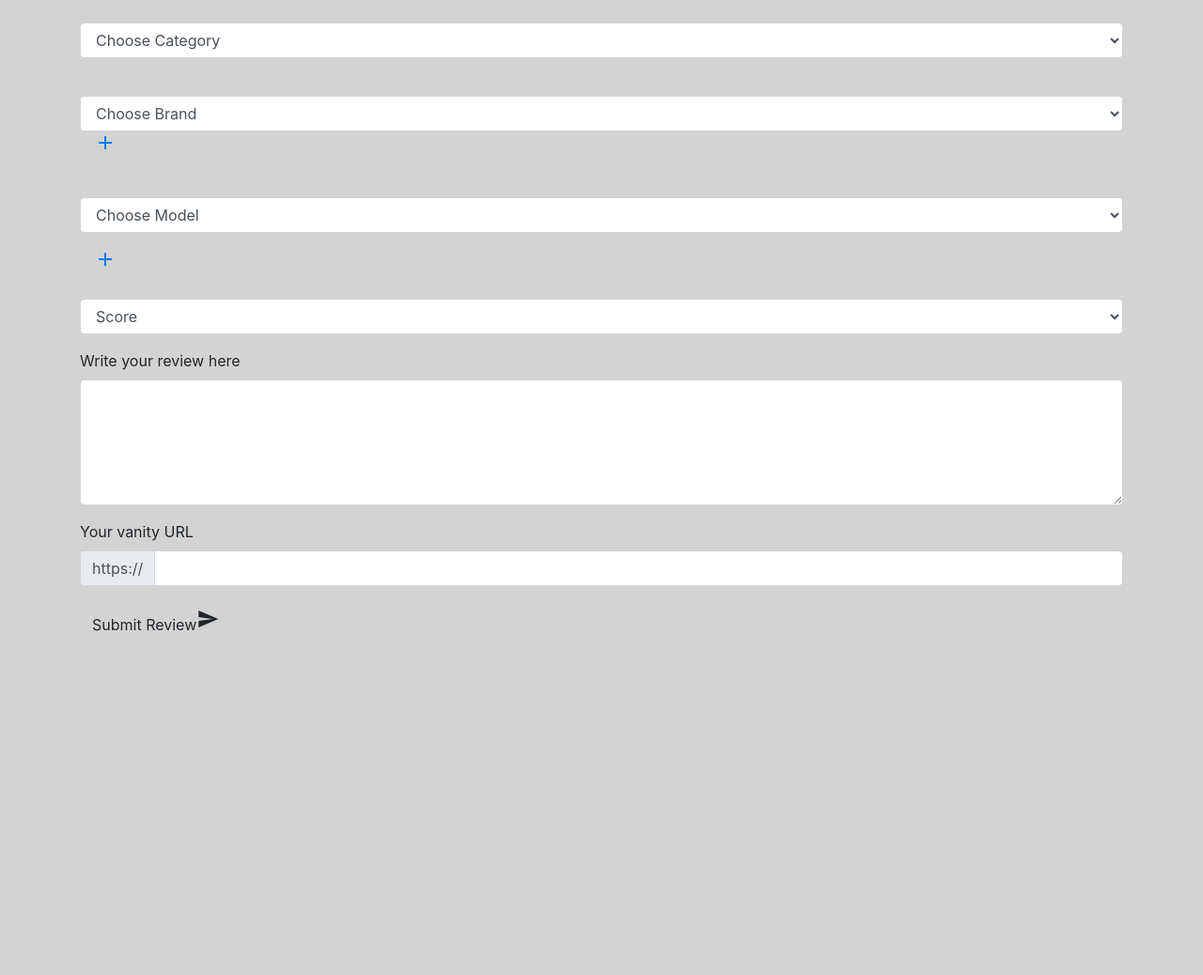
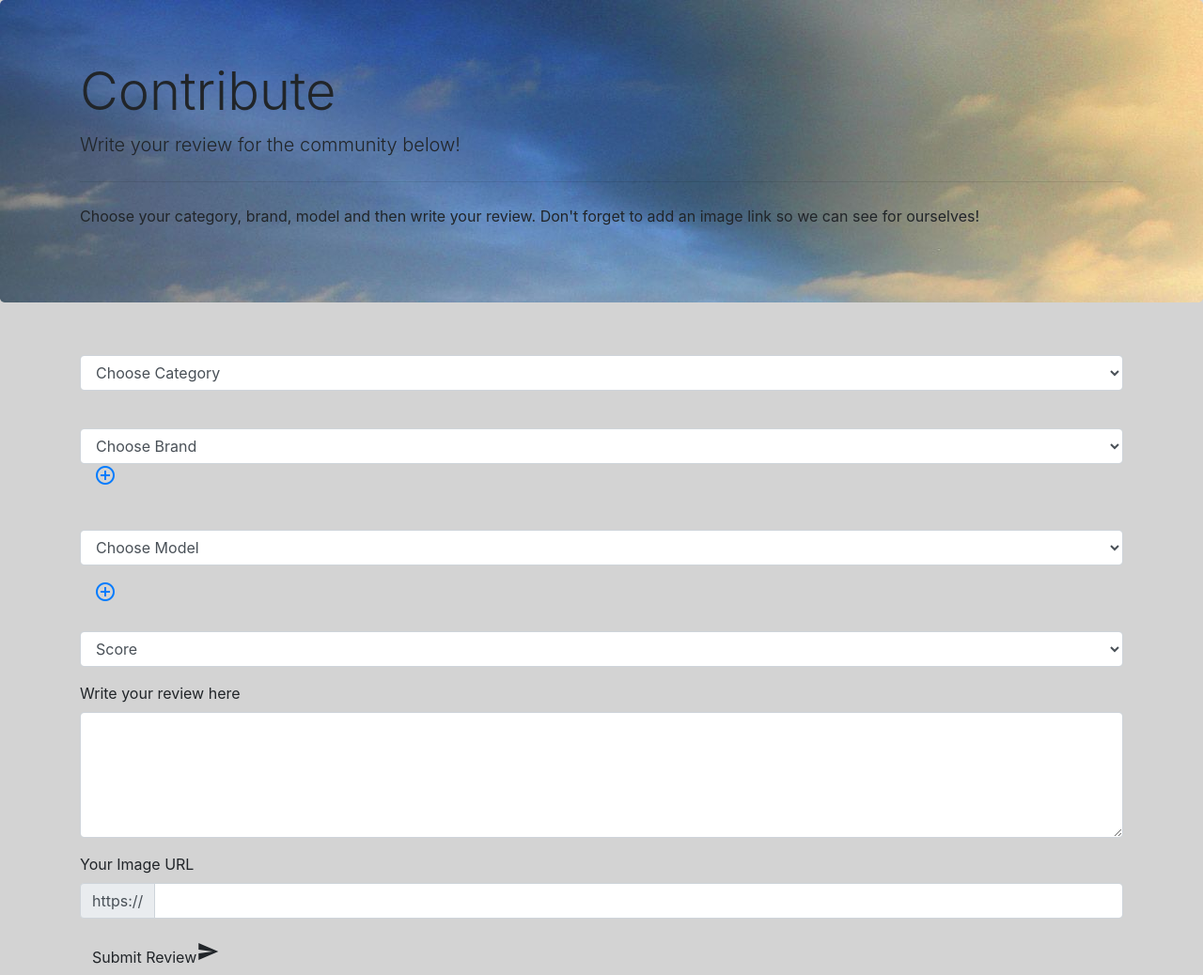
Before and after one commit to martingr1/allgolfeverything, a Python web app: template templates/write.html in a window 1280 px wide. Shown: the part 56-1094 px from the top of the page at 94% size. Before the commit the page ends 728 px from the top, so only its background shows below. Run offline with Jinja, Linux system fonts and the light colour scheme; the template is opened without the code that fills it, so the values that code supplies are empty; some libraries are stand-ins or nearby versions; some web fonts are replaced.

```diff
--- a/templates/write.html
+++ b/templates/write.html
@@ -25,6 +25,19 @@
 		</ul>
 	</div>
 </nav>
+<section class="main">
+	<div class="jumbotron main-image">
+		<div class="container">
+			<h1 class="display-4">Contribute</h1>
+			<p class="lead">Write your review for the community below!</p>
+			<hr class="my-4">
+			<p>Choose your category, brand, model and then write your review. Don't forget to add an image link so we
+				can see
+				for ourselves!
+			</p>
+		</div>
+	</div>
+</section>
 
 <form>
 	<div class="container">
@@ -47,7 +60,7 @@
     </select>
 			<div class="col s4">
 				<a class="btn-floating btn-large waves-effect waves-light teal modal-trigger" href="#brandmodal">
-					<i class="material-icons">add</i>
+					<i class="material-icons">add_circle_outline</i>
 				</a>
 			</div>
 		</div>
@@ -61,8 +74,9 @@
                 </select>
 		</div>
 		<div class="col s4">
-			<a class="btn-floating btn-large waves-effect waves-light teal modal-trigger" href="#brandmodal">
-				<i class="material-icons">add</i>
+			<a class="btn-floating btn-large waves-effect waves-light teal modal-trigger" data-toggle="modal"
+				href="#modelmodal">
+				<i class="material-icons">add_circle_outline</i>
 			</a>
 		</div>
 		<div class="form-group">
@@ -78,7 +92,7 @@
 			<label for="exampleFormControlTextarea1">Write your review here</label>
 			<textarea name="review_text" class="form-control" id="exampleFormControlTextarea1" rows="5"></textarea>
 		</div>
-		<label for="basic-url">Your vanity URL</label>
+		<label for="basic-url">Your Image URL</label>
 		<div class="input-group mb-3">
 			<div class="input-group-prepend">
 				<span class="input-group-text" id="basic-addon3">https://</span>
@@ -114,7 +128,7 @@
 	</div>
 </div>
 
-<div id="modelmodal" class="modal">
+<div id="" class="modal">
 	<div class="modal-content">
 		<h4>Add new model</h4>
 		<div class="row">
@@ -136,4 +150,36 @@
 	</div>
 </div>
 
+<div class="modal fade" id="modelmodal" tabindex="-1" role="dialog" aria-labelledby="modelmodal" aria-hidden="true">
+	<div class="modal-dialog modal-dialog-centered" role="document">
+		<div class="modal-content">
+			<div class="modal-header">
+				<h5 class="modal-title" id="exampleModalLongTitle">Add a new model to database</h5>
+				<button type="button" class="close" data-dismiss="modal" aria-label="Close">
+          <span aria-hidden="true">&times;</span>
+        </button>
+			</div>
+			<div class="modal-body">
+				<form action="{{ url_for('insert_model') }}" method="POST" class="col-sm12">
+					<div class="row">
+						<div class="input-field col s12">
+							<i class="material-icons prefix">poll</i>
+							<input id="model_name" name="model_name" type="text" class="validate" required>
+							<label for="model_name"></label>
+						</div>
+					</div>
+					<div class="row">
+						<button class="btn btn-primary" type="submit">Add Model
+            <i class="material-icons right">send</i>
+        </button>
+					</div>
+				</form>
+			</div>
+			<div class="modal-footer">
+				<button type="button" class="" data-dismiss="modal">Cancel</button>
+			</div>
+		</div>
+	</div>
+</div>
+
 {% endblock %}
```
Also changed, not shown: app.py (+37 -4 lines).
